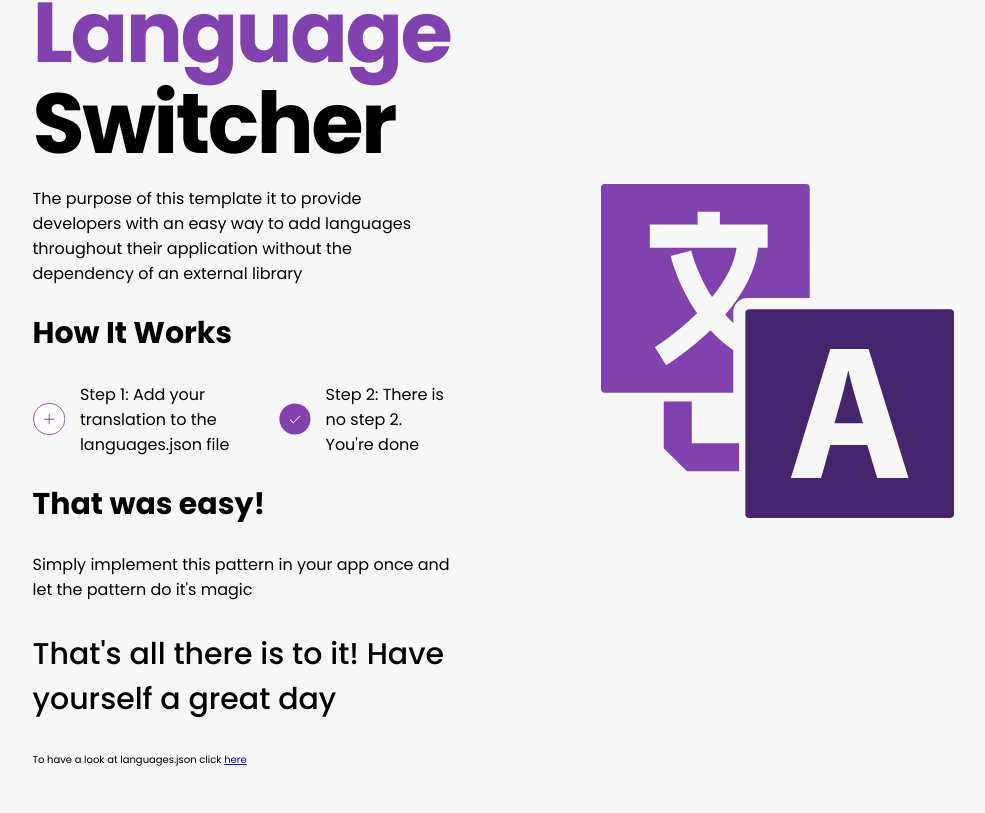
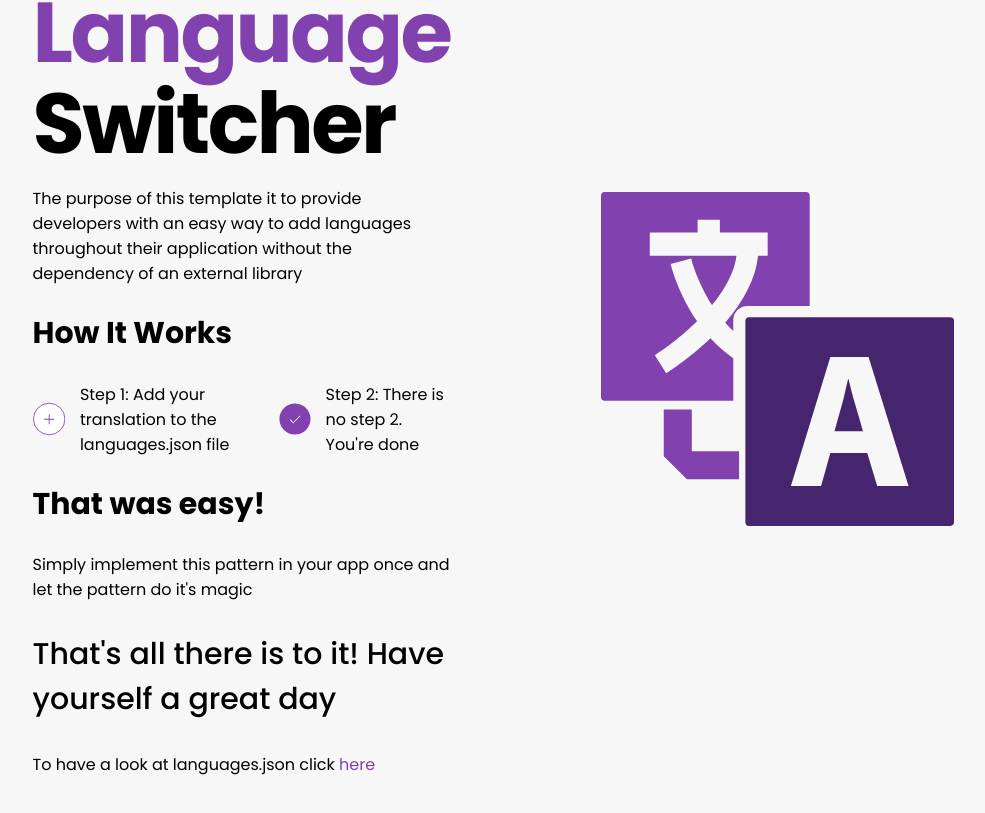
Before and after one commit to aaronkagan/language-switcher, a React (Create React App) app: page / in a window 1280 px wide. Shown: the part 339-1152 px from the top of the page, without its empty margins (206-1191 px from the left). Built offline with nearby package versions, Linux system fonts and the light colour scheme.

Commit message:
styling download

```diff
--- a/src/Main.js
+++ b/src/Main.js
@@ -66,7 +66,7 @@ const Main = ({ languages, activeLanguage }) => {
         <h2 className="easy">{languages[activeLanguage].easy}</h2>
         <p className="implement">{languages[activeLanguage].implement}</p>
         <h3 className="goodbye">{languages[activeLanguage].goodbye}</h3>
-        <p>
+        <p className="download">
           {languages[activeLanguage].download}{' '}
           <span>
             <a
@@ -186,6 +186,15 @@ const StyledMain = styled.main`
     font-size: 3rem;
   }
 
+  .download {
+    font-size: 1.6rem;
+
+    a {
+      color: #8141af;
+      text-decoration: none;
+    }
+  }
+
   .img-hero {
     width: 90%;
   }
```
